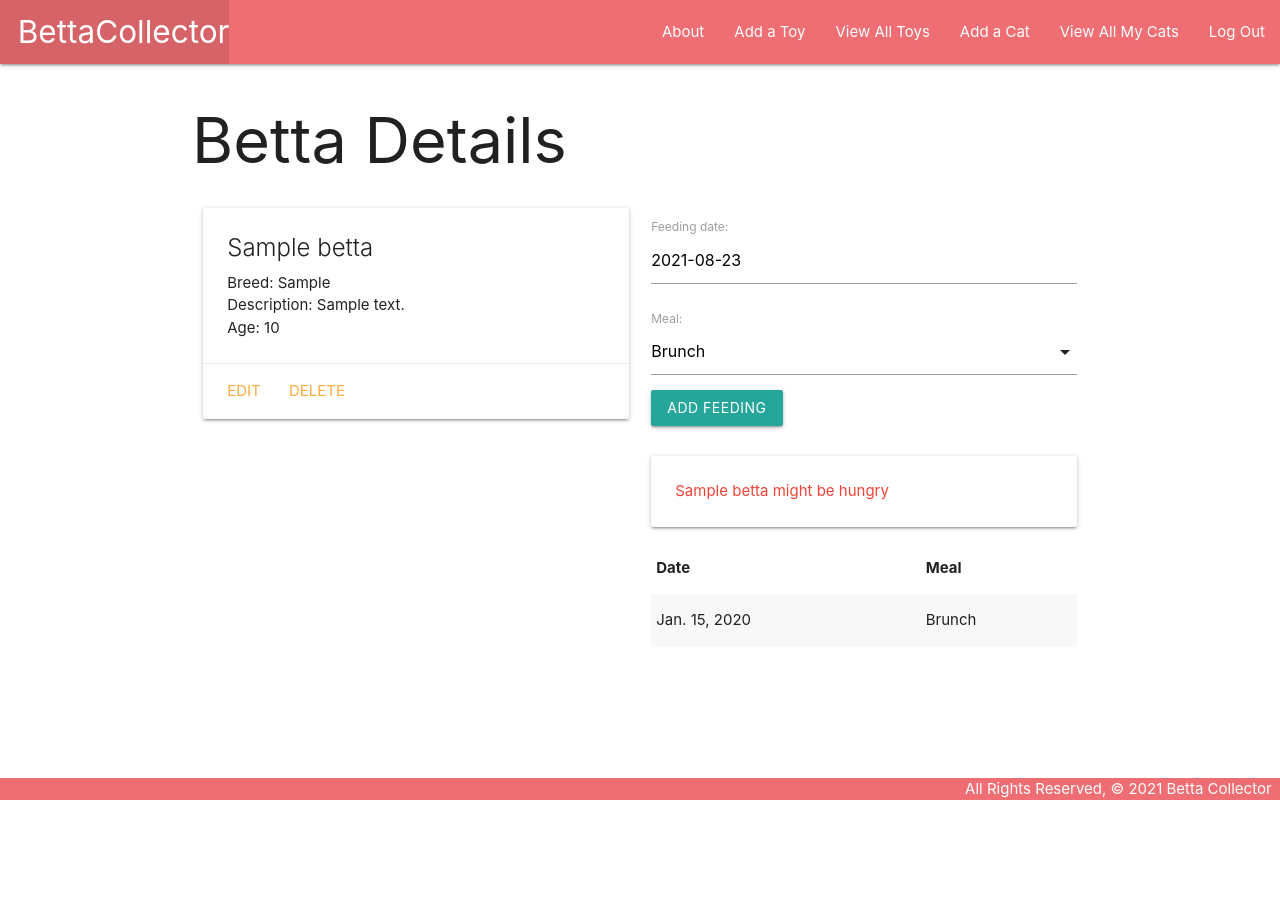
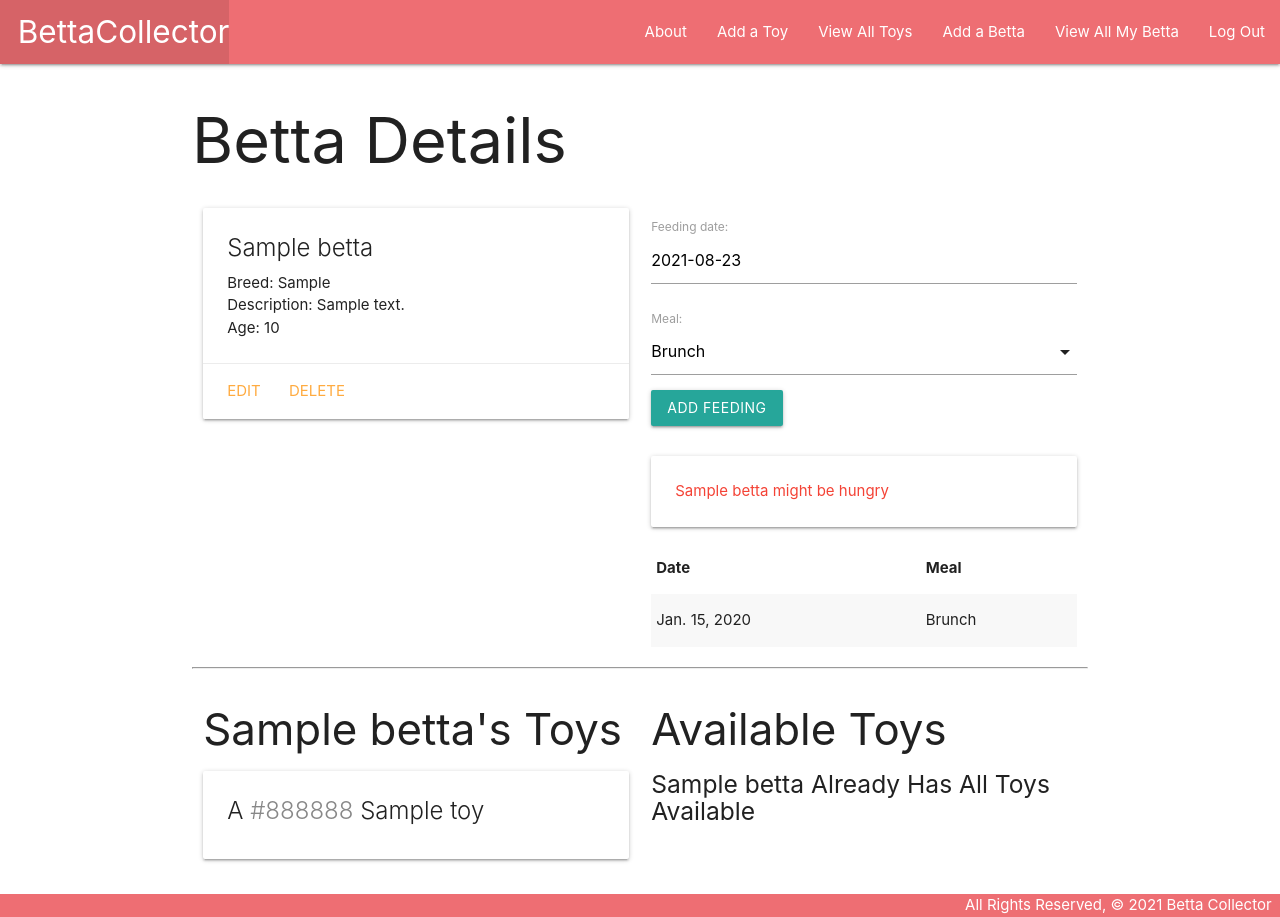
Before and after one commit to MrJaeShin/betacollector, a Django app: page /bettas/1/ in a window 1280 px wide. Before the commit the page ends 800 px from the top, so only its background shows below. Run offline with Django 3.2, Linux system fonts and the light colour scheme; a user stored in the database is signed in; tables that the repository leaves empty hold one stand-in row (values such as "Sample post").

Commit message:
adds toys section to betta_detail.html

```diff
--- a/main_app/templates/base.html
+++ b/main_app/templates/base.html
@@ -23,8 +23,8 @@
           {% if user.is_authenticated %}
           <li><a href="{% url 'toys_create' %}">Add a Toy</a></li>
           <li><a href="{% url 'toys_index' %}">View All Toys</a></li>
-          <li><a href="{% url 'bettas_create' %}">Add a Cat</a></li>
-          <li><a href="{% url 'index' %}">View All My Cats</a></li>
+          <li><a href="{% url 'bettas_create' %}">Add a Betta</a></li>
+          <li><a href="{% url 'index' %}">View All My Betta</a></li>
           <li><a href="{% url 'logout' %}">Log Out</a></li>
           {% else %}
           <li><a href="{% url 'signup' %}">Sign Up</a></li>
--- a/main_app/templates/bettas/detail.html
+++ b/main_app/templates/bettas/detail.html
@@ -56,6 +56,52 @@
   </div>
 </div>
 
+<hr />
+<div class="row">
+	<div class="col s6">
+		<h3>{{ betta.name }}'s Toys</h3>
+		{% if betta.toys.count %} {% for toy in betta.toys.all %}
+		<div class="card">
+			<div class="card-content">
+				<span class="card-title">
+					A
+					<span style="color: {{ toy.color }}">{{ toy.color }}</span>
+					{{ toy.name }}
+				</span>
+			</div>
+		</div>
+		{% endfor %} {% else %}
+		<h5>No Toys :(</h5>
+		{% endif %}
+	</div>
+	<!-- Available toys will come after this line -->
+	<div class="col s6">
+		<h3>Available Toys</h3>
+		{% if toys.count %} {% for toy in toys.all %}
+		<div class="card">
+			<div class="card-content">
+				<span class="card-title">
+					A
+					<span style="color: {{ toy.color }}">{{ toy.color }}</span>
+					{{ toy.name }}
+				</span>
+			</div>
+			<div class="card-action">
+				<form
+					action="{% url 'assoc_toy' betta.id toy.id %}"
+					method="post"
+				>
+					{% csrf_token %}
+					<button type="submit" class="btn">Add</button>
+				</form>
+			</div>
+		</div>
+		{% endfor %} {% else %}
+		<h5>{{betta.name}} Already Has All Toys Available</h5>
+		{% endif %}
+	</div>
+</div>
+
 <script>
   const dateEl = document.getElementById("id_date");
   M.Datepicker.init(dateEl, {
--- a/main_app/views.py
+++ b/main_app/views.py
@@ -1,5 +1,4 @@
 from django.shortcuts import redirect, render
-from .models import Betta
 from django.views.generic.edit import CreateView, UpdateView, DeleteView
 from .forms import FeedingForm
 from .models import Betta, Toy
@@ -17,7 +16,7 @@ def about(request):
 
 class BettaCreate(CreateView):
     model = Betta
-    fields = '__all__'
+    fields = ['name', 'breed', 'description', 'age']
 
     def form_valid(self, form):
         form.instance.user = self.request.user
```
Also changed, not shown: main_app/models.py (+4 -3 lines).
